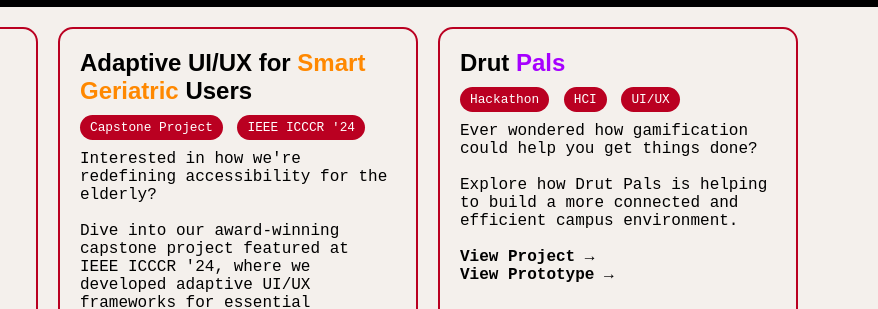
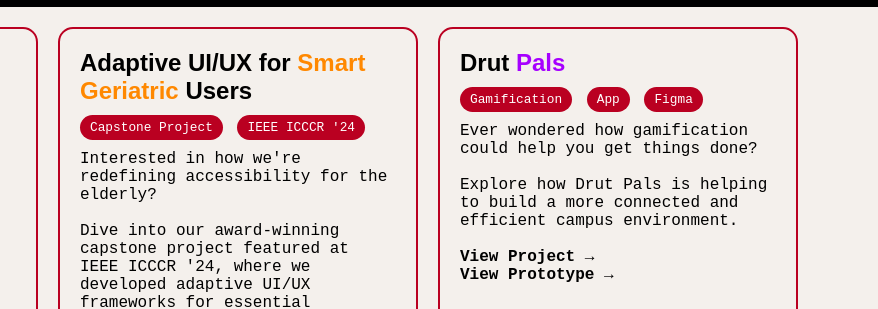
Before and after one commit to keerthirag/keerthirag.github.io, a website: page index.html in a window 1280 px wide. Shown: the part 1438-1747 px from the top of the page, 402-1280 px from the left. Drawn offline with Linux system fonts and the light colour scheme.

Commit message:
1.2v commit

```diff
--- a/index.html
+++ b/index.html
@@ -113,9 +113,9 @@
                         Drut <span class="highlighttt">Pals</span>
                     </h3>
                     <div class="project-tags">
-                        <span class="tag">Hackathon</span>
-                        <span class="tag">HCI</span>
-                        <span class="tag">UI/UX</span>
+                        <span class="tag">Gamification</span>
+                        <span class="tag">App</span>
+                        <span class="tag">Figma</span>
                     </div>
                     <p>Ever wondered how gamification could help you get things done?</p>
                     <br>
--- a/style.css
+++ b/style.css
@@ -483,10 +483,10 @@
     left: 0;
     width: 100%;
     height: 100%;
-    background-color: #000;
     z-index: 999; /* Slightly lower z-index than the button */
     overflow: auto; /* Enable scrolling for overlay content */
     transition: all 0.5s ease-in-out; /* Smooth transition for all properties */
+    background-color: #000;
 }
 
 .co2-info-content {
```
